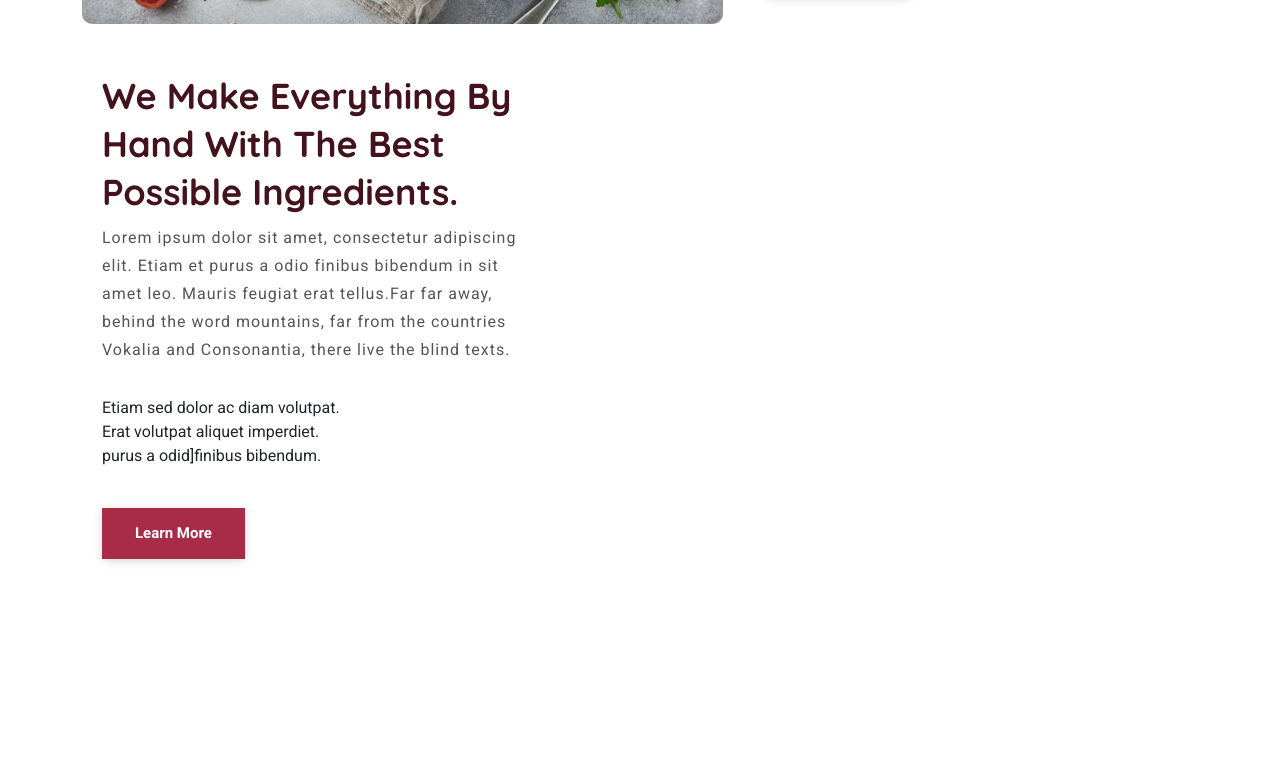
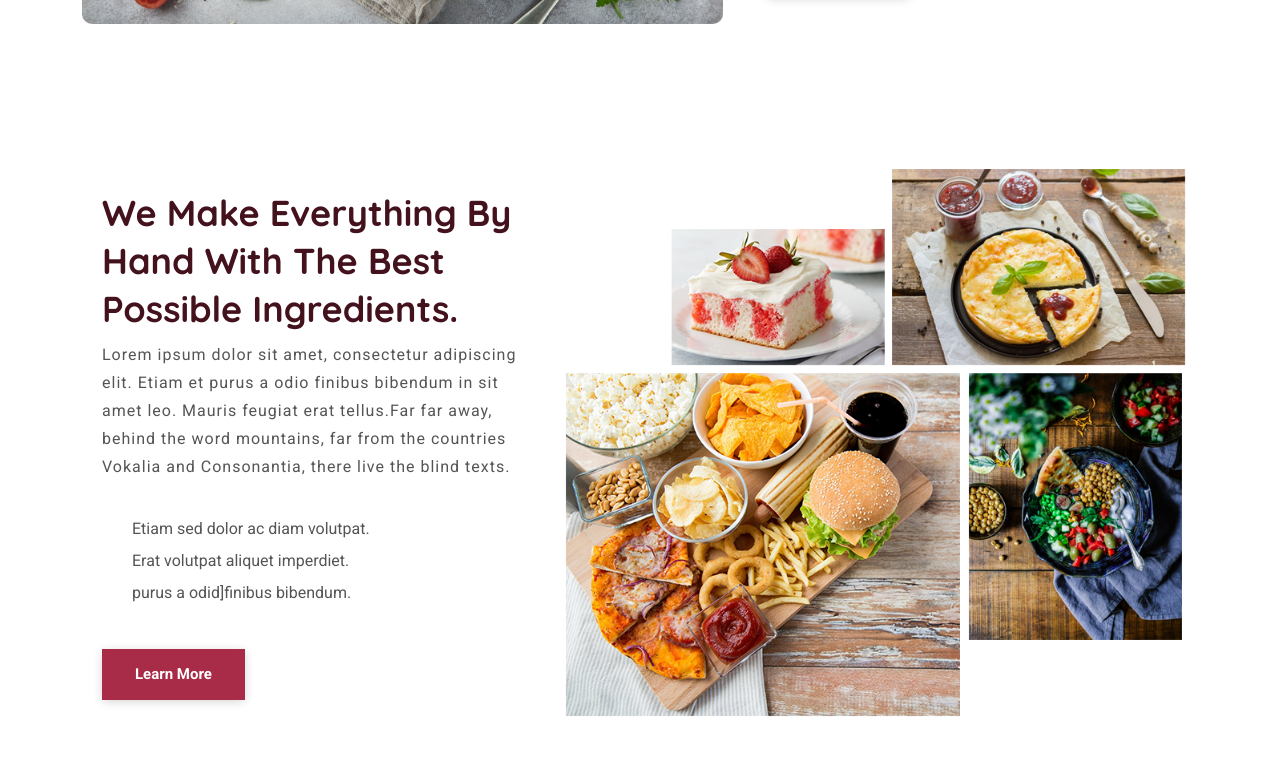
Before and after one commit to FireBird1998/Resturant_Bootstrap, a website built with Vite: page index.html in a window 1280 px wide. Shown: the part 1458-2226 px from the top of the page. Before the commit the page ends 2149 px from the top, so only its background shows below. Built offline with nearby package versions, Linux system fonts and the light colour scheme.

Commit message:
food type section html and css added

```diff
--- a/index.html
+++ b/index.html
@@ -130,7 +130,11 @@
               </ul>
               <button class="main-btn mt-4">Learn More</button>
             </div>
-
+            <div class="col-lg-7 col-md-12">
+              <div class="card border-0">
+                <img src="public/images/img/img-2.png" class="img-fluid" alt="another image"/>
+              </div>
+            </div>
           </div>
         </div>
       </div>
--- a/public/css/style.css
+++ b/public/css/style.css
@@ -282,3 +282,20 @@ p{
 .about-section .text-sec{
     padding-left: 2rem;
 }
+
+/*
+========================
+    food type section Design
+========================
+*/
+
+.food-type{
+    padding-top: 3.25rem;
+}
+.food-type ul li{
+    font-size: 1rem;
+    color: var(--text-color);
+    line-height: 32px;
+    position: relative;
+    margin-left: 30px;
+}
```
